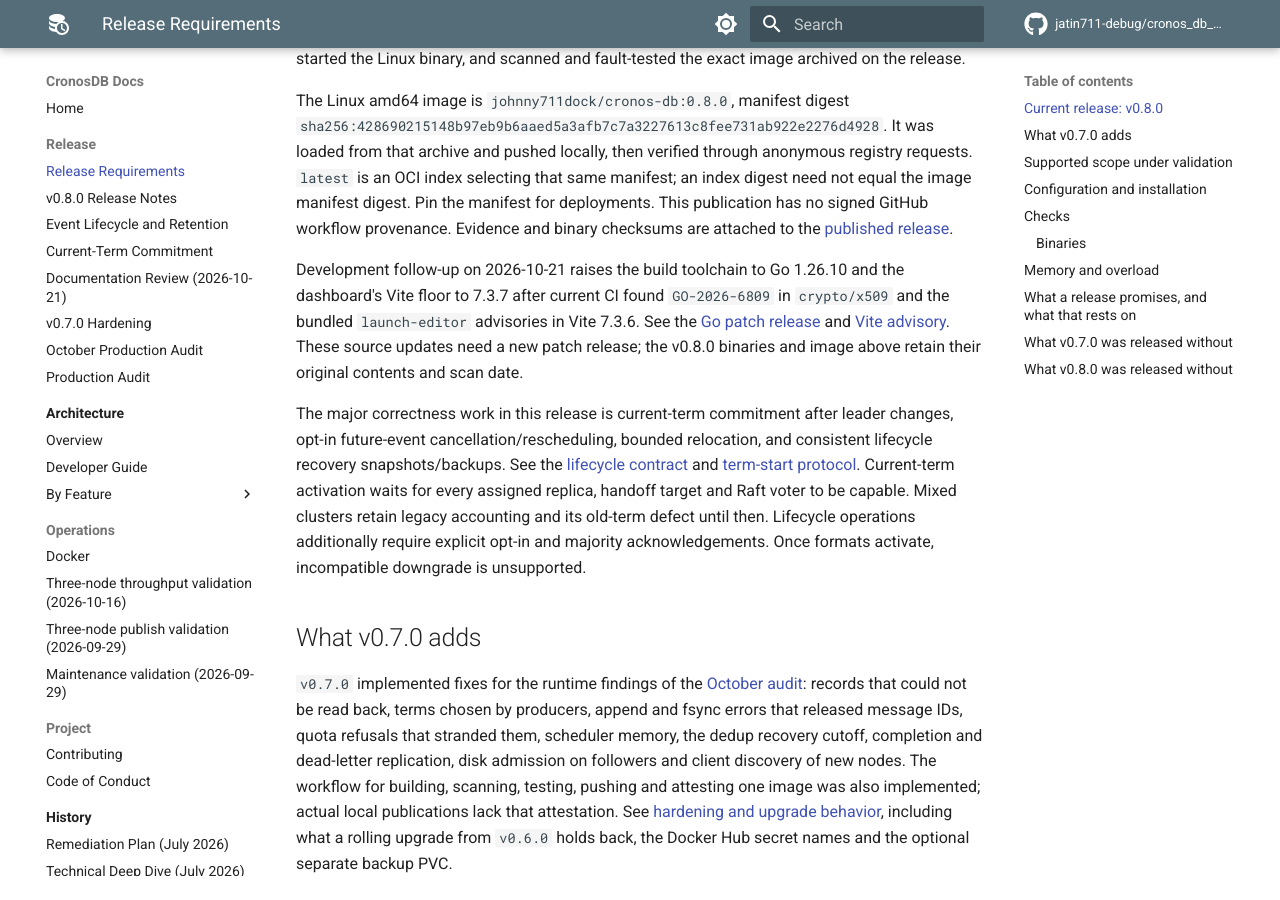
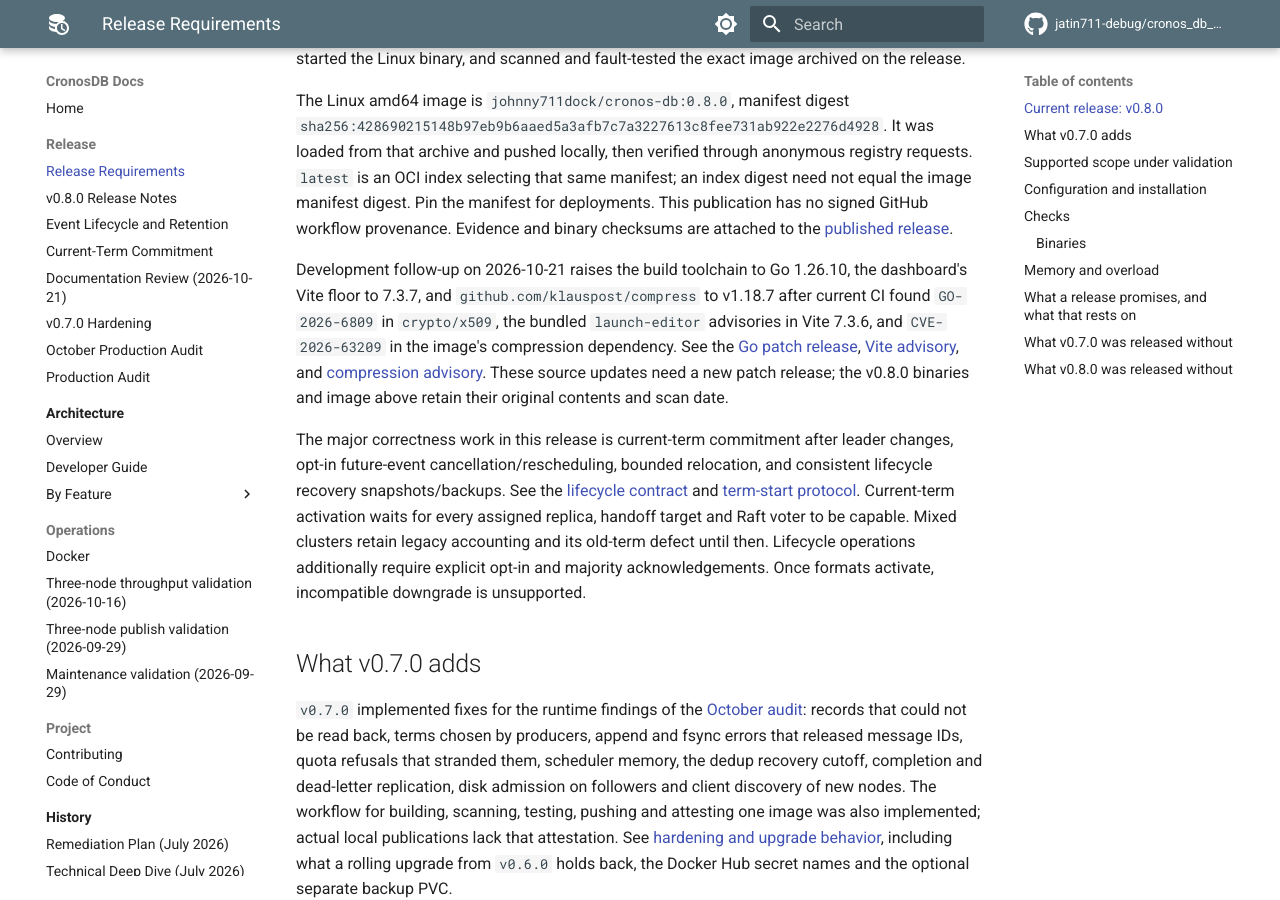
Before and after one commit to jatin711-debug/cronos_db_golang, an MkDocs documentation site: the page built from docs/PRODUCTION_RELEASE.md, in a window 1280 px wide and 900 px high, scrolled down 378 px. Built offline with MkDocs 1.6.1 and Material for MkDocs 9.7.7, drawn with Linux system fonts in a browser that asks for light colours; comment, search, counter and statistics services are not loaded.

Commit message:
fix: patch compression dependency flagged by image scan

```diff
--- a/docs/PRODUCTION_RELEASE.md
+++ b/docs/PRODUCTION_RELEASE.md
@@ -27,11 +27,13 @@ manifest for deployments. This publication has no signed GitHub workflow
 provenance. Evidence and binary checksums are attached to the
 [published release](https://github.com/jatin711-debug/cronos_db_golang/releases/tag/v0.8.0).
 
-Development follow-up on 2026-10-21 raises the build toolchain to Go 1.26.10
-and the dashboard's Vite floor to 7.3.7 after current CI found
-`GO-2026-6809` in `crypto/x509` and the bundled `launch-editor` advisories in
-Vite 7.3.6. See the [Go patch release](https://go.dev/doc/devel/release#go1.26.10)
-and [Vite advisory](https://github.com/advisories/GHSA-r825-w8mm-5pxw).
+Development follow-up on 2026-10-21 raises the build toolchain to Go 1.26.10,
+the dashboard's Vite floor to 7.3.7, and `github.com/klauspost/compress` to
+v1.18.7 after current CI found `GO-2026-6809` in `crypto/x509`, the bundled
+`launch-editor` advisories in Vite 7.3.6, and `CVE-2026-63209` in the image's
+compression dependency. See the [Go patch release](https://go.dev/doc/devel/release#go1.26.10),
+[Vite advisory](https://github.com/advisories/GHSA-r825-w8mm-5pxw), and
+[compression advisory](https://github.com/klauspost/compress/security/advisories/GHSA-259r-337f-4rfw).
 These source updates need a new patch release; the v0.8.0 binaries and image
 above retain their original contents and scan date.
 
```
Also changed, not shown: docs/DOCUMENTATION_AUDIT_2026-10-21.md (+6 -3 lines), 2 other files.
